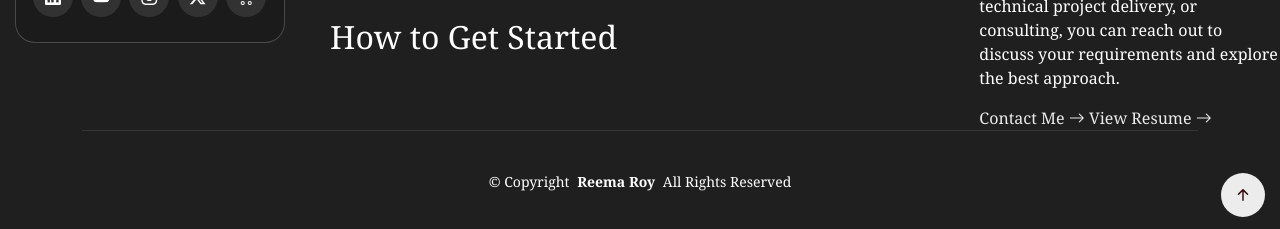
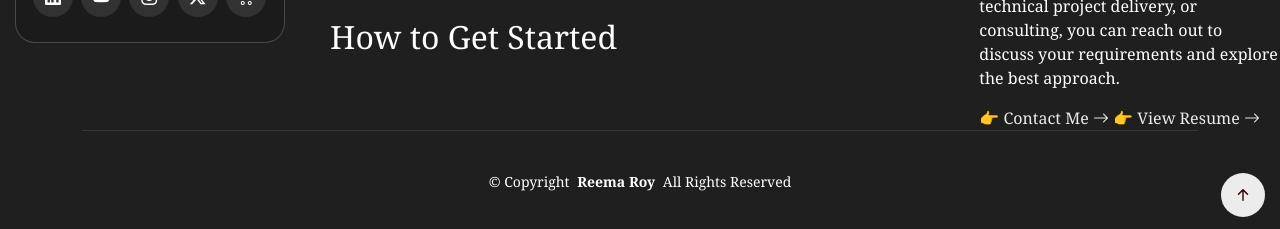
Before and after one commit to iamreemaroy/Reema-Roy, a Jekyll site: the page services.html, which Jekyll copies as it is, in a window 1280 px wide and 900 px high, scrolled down 2196 px. Shown: the part 668-897 px from the top of the window. Built offline with Jekyll 4.4.1, drawn with Linux system fonts in a browser that asks for light colours.

```diff
--- a/services.html
+++ b/services.html
@@ -298,14 +298,14 @@ clarity — making them hard to scale, maintain, or optimize.</p>
               </div>
             </div>
             <div class="col-lg-4 col-md-12">
+              <p>If you’re looking for support with website development, migration, technical project delivery, or consulting, you can reach out to discuss your requirements and explore the best approach.</p>
               <div class="service-summary">
-                <p>If you’re looking for support with website development, migration, technical project delivery, or consulting, you can reach out to discuss your requirements and explore the best approach.</p>
                 <a href="/contact" class="service-btn">
-                  Contact Me
+                  👉 Contact Me
                   <i class="bi bi-arrow-right"></i>
                 </a>
                 <a href="/resume" class="service-btn">
-                  View Resume
+                  👉 View Resume
                   <i class="bi bi-arrow-right"></i>
                 </a>
               </div>
```
